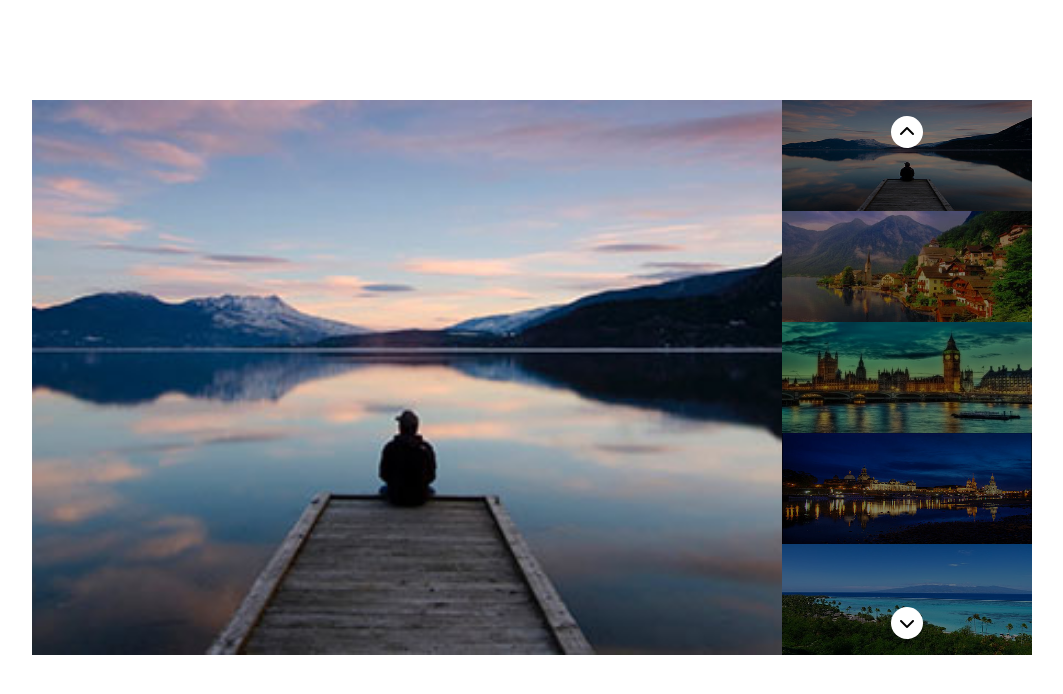
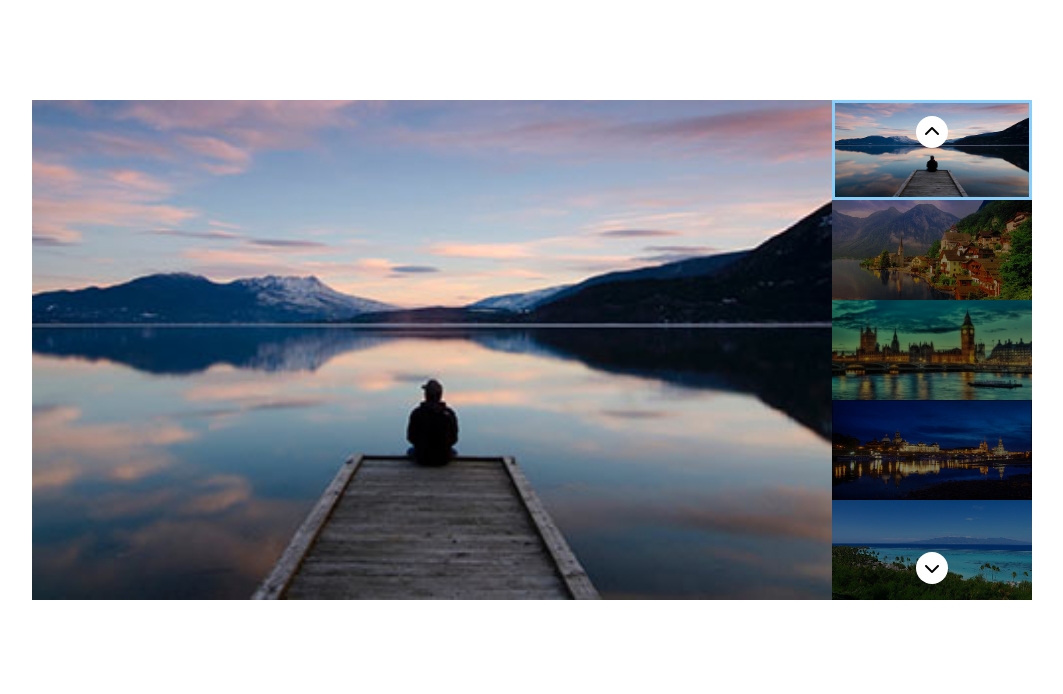
Before and after one commit to DavideSias/js-array-carousel, a plain HTML site: page index.html in a window 1280 px wide. Shown: the whole page, without its empty margins (108-1171 px from the left). Drawn offline with Linux system fonts and the light colour scheme.

Commit message:
Refactor css and js, add bonus side images

```diff
--- a/css/style.css
+++ b/css/style.css
@@ -5,28 +5,41 @@
 }
 
 .container{
-    position: relative;
+    display: flex;
+	position: relative;
     max-width: 1000px;
     margin: 100px auto;
-    display: flex;
+	height: 500px;
 }
 
 .slider {
-	margin: auto;
+	position: relative;
+	flex: 1 0 80%;
+	height: 100%;
+}
+
+.slider-img {
+	width: 100%;
+	height: 100%;
+	display: none;
+	object-position: center;
+	object-fit: cover;
 }
 
 .side-imgs{
-    position: relative;
     display: flex;
     flex-direction: column;
-    height: 100%;
-    width: 25%;
+	position: relative;
+	background-color: salmon;
+	flex: 1 0 20%;
 }
 
 .img-side{
     filter: brightness(0.5);
-    height: 111px;
+	width: 100%;
+	height: 20%;
 }
+
 
 .controls {
 	display: flex;
@@ -55,15 +68,6 @@
 	cursor: pointer;
 }
 
-.slider-img {
-	position: absolute;
-	inset: 0;
-	display: none;
-	width: 75%;
-	height: 100%;
-	object-fit: cover;
-	object-position: center;
-}
 
 .focused{
     border: 3px solid lightskyblue;
--- a/index.html
+++ b/index.html
@@ -13,17 +13,14 @@
 <body>
     <div class="container">
         <div class="slider">
+
         </div>
         <div class="side-imgs">
             <div class="controls">
                 <div class="btn-up hidden"><i class="fa-solid fa-chevron-up"></i></div>
                 <div class="btn-down"><i class="fa-solid fa-chevron-down"></i></div>
             </div>
-            <img class="img-side" src="img/01.jpg" alt="">
-            <img class="img-side" src="img/02.jpg" alt="">
-            <img class="img-side" src="img/03.jpg" alt="">
-            <img class="img-side" src="img/04.jpg" alt="">
-            <img class="img-side" src="img/05.jpg" alt="">
+
         </div>
     </div>
 </body>
--- a/js/script.js
+++ b/js/script.js
@@ -12,6 +12,7 @@ const arrImages = [
 ];
 
 const eleSlider = document.querySelector('.slider');
+const eleSide = document.querySelector('.side-imgs');
 const eleBtnUp = document.querySelector('.btn-up');
 const eleBtnDown = document.querySelector('.btn-down');
 
@@ -26,34 +27,50 @@ for (let i = 0; i < arrImages.length; i++) {
 	}
 
 	eleSlider.append(eleImg);
+
+	const eleSideImg = document.createElement('img');
+	eleSideImg.src = arrImages[i];
+	eleSideImg.classList.add('img-side');
+
+	if (i === 0) {
+		eleSideImg.classList.add('focused');
+	}
+
+	eleSide.append(eleSideImg);
 }
 
-
 const listEleImg = document.querySelectorAll('.slider-img');
+const listSideImg = document.querySelectorAll('.img-side');
 
 let activeIndex = 0;
 
 eleBtnDown.addEventListener('click', function () {
 
     listEleImg[activeIndex].classList.remove('active');
+    listSideImg[activeIndex].classList.remove('focused');
 
-    if(activeIndex === 4){
+    if(activeIndex === listEleImg.length - 1){
         activeIndex = -1;
     }
 
     activeIndex++;
     listEleImg[activeIndex].classList.add('active');
+    listSideImg[activeIndex].classList.add('focused');
 
 });
 
 eleBtnUp.addEventListener('click', function () {
 
 	listEleImg[activeIndex].classList.remove('active');
+    listSideImg[activeIndex].classList.remove('focused');
+
 
     if(activeIndex === 0){
-        activeIndex = 5;
+        activeIndex = listEleImg.length;
     }
 
 	activeIndex--;
 	listEleImg[activeIndex].classList.add('active');
+    listSideImg[activeIndex].classList.add('focused');
+
 });
```
